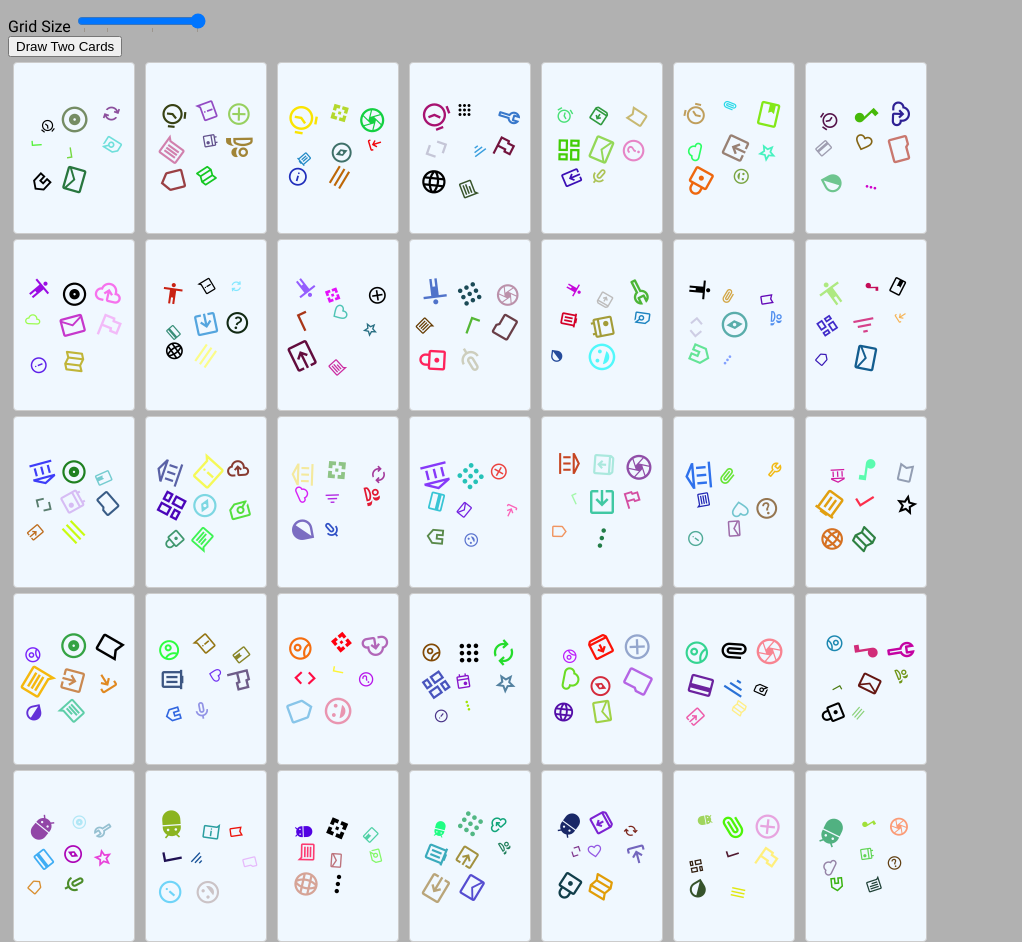
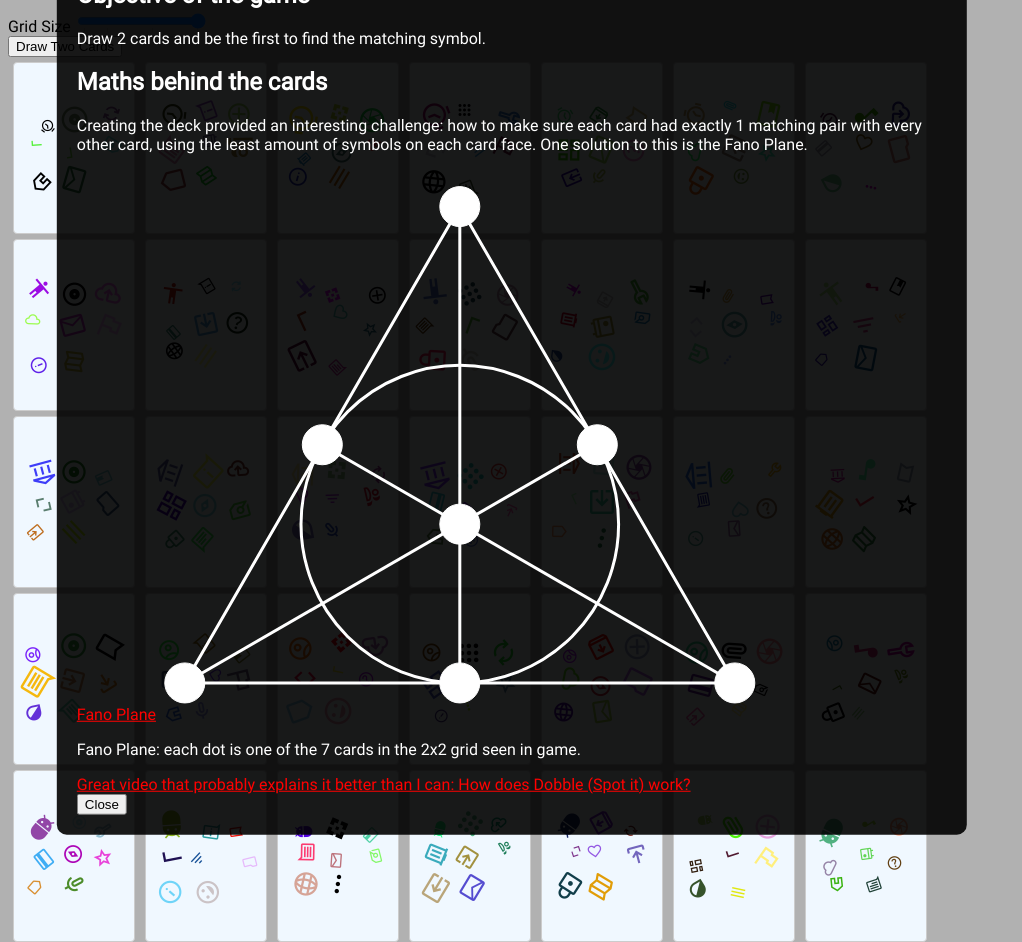
Before and after one commit to Alien2080/mono-match, a website built with webpack: page src/index.html in a window 1280 px wide. Shown: the top 942 px of the page, without its empty margins (0-1022 px from the left). Built offline with nearby package versions, Linux system fonts and the light colour scheme.

Commit message:
readme pop up

```diff
--- a/src/assets/code/domController.js
+++ b/src/assets/code/domController.js
@@ -1,3 +1,4 @@
+// import fanoPlane from '../images/Fano_plane.svg';
 import{ Deck } from './classes/deck';
 import { DeckPage } from './pages/deckPage';
 
@@ -10,6 +11,8 @@ export class DOMController {
   render(gridSize) {
     this.container.innerHTML = ''; // Clear previous content
     this.createDeckPage(gridSize);
+
+    this.container.append(DOMController.renderTransparentContainer(DOMController.generateMonoMatchContent()));
   }
 
   createDeckPage(gridSize) {
@@ -23,6 +26,107 @@ export class DOMController {
     this.deckPage = new DeckPage(new Deck(gridSize), 'deckPageContainer')
     this.deckPage.render();
   }
+
+  static renderTransparentContainer(content) {
+    // Create container element
+    const transContainer = document.createElement('div');
+    transContainer.classList.add('transparent-container');
+
+    // Set content
+    transContainer.appendChild(content);
+
+     // Create close button
+    const closeButton = document.createElement('button');
+    closeButton.textContent = 'Close';
+    closeButton.classList.add('close-button');
+    closeButton.addEventListener('click', () => {
+      document.body.removeChild(transContainer); // Remove container from the DOM when close button is clicked
+    });
+
+    // Append close button to container
+    transContainer.appendChild(closeButton);
+
+    // Append container to body
+    document.body.appendChild(transContainer);
+  }
+
+  static generateMonoMatchContent() {
+    const container = document.createElement('div');
+
+    // Main heading
+    const mainHeading = document.createElement('h1');
+    mainHeading.textContent = 'Mono Match';
+    container.appendChild(mainHeading);
+
+    // Description
+    const description = document.createElement('p');
+    description.textContent = 'Mono matching card game: each pair of cards has exactly 1 matching pair of symbols, no more no less.';
+    container.appendChild(description);
+
+    // Inspired by
+    const inspiredBy = document.createElement('p');
+    inspiredBy.textContent = 'Inspired by the card games Spot it! and Dobble.';
+    container.appendChild(inspiredBy);
+
+    // Objective of the game
+    const objectiveHeading = document.createElement('h2');
+    objectiveHeading.textContent = 'Objective of the game';
+    container.appendChild(objectiveHeading);
+
+    const objectiveContent = document.createElement('p');
+    objectiveContent.textContent = 'Draw 2 cards and be the first to find the matching symbol.';
+    container.appendChild(objectiveContent);
+
+    // Maths behind the cards
+    const mathsHeading = document.createElement('h2');
+    mathsHeading.textContent = 'Maths behind the cards';
+    container.appendChild(mathsHeading);
+
+    const mathsContent = document.createElement('p');
+    mathsContent.textContent = 'Creating the deck provided an interesting challenge: how to make sure each card had exactly 1 matching pair with every other card, using the least amount of symbols on each card face. One solution to this is the Fano Plane.';
+    container.appendChild(mathsContent);
+
+    const fanoPlaneLink = document.createElement('a');
+    fanoPlaneLink.href = 'https://en.wikipedia.org/wiki/Fano_plane';
+    fanoPlaneLink.textContent = 'Fano Plane';
+    container.appendChild(fanoPlaneLink);
+
+    // Fano plane image
+    const fanoPlaneSvg = document.createElement('img');
+    container.appendChild(fanoPlaneSvg);
+    fanoPlaneSvg.outerHTML += `
+      <?xml version="1.0" encoding="UTF-8"?>
+      <svg width="600" height="550" version="1.1" xmlns="http://www.w3.org/2000/svg">
+        <g fill="none" stroke="#fff" stroke-width="3">
+          <circle cx="300" cy="354.4" r="158.8"/>
+          <path d="m25 513.2h550l-275-476.3z"/>
+          <path d="m25 513.2 412.5-238.2"/>
+          <path d="m575 513.2-412.5-238.2"/>
+          <path d="m300 36.9v476.3"/>
+        </g>
+        <circle stroke="white" fill="white" cx="300" cy="513.2" r="20"/>
+        <circle stroke="white" fill="white" cx="575" cy="513.2" r="20"/>
+        <circle stroke="white" fill="white" cx="437.5" cy="275" r="20"/>
+        <circle stroke="white" fill="white" cx="300" cy="36.84" r="20"/>
+        <circle stroke="white" fill="white" cx="162.5" cy="275" r="20"/>
+        <circle stroke="white" fill="white" cx="25" cy="513.2" r="20"/>
+        <circle stroke="white" fill="white" cx="300" cy="354.4" r="20"/>
+      </svg>
+      `;
+
+    const fanoPlaneCaption = document.createElement('p');
+    fanoPlaneCaption.textContent = 'Fano Plane: each dot is one of the 7 cards in the 2x2 grid seen in game.';
+    container.appendChild(fanoPlaneCaption);
+
+    // Great video link
+    const greatVideoLink = document.createElement('a');
+    greatVideoLink.href = 'https://www.youtube.com/watch?v=VTDKqW_GLkw';
+    greatVideoLink.textContent = 'Great video that probably explains it better than I can: How does Dobble (Spot it) work?';
+    container.appendChild(greatVideoLink);
+
+    return container;
+  }
+
 }
 
 export default DOMController;
--- a/src/styles.css
+++ b/src/styles.css
@@ -41,3 +41,40 @@ body {
 .card i {
   font-size: 20px; /* Adjust icon size as needed */
 }
+
+.transparent-container {
+  position: fixed;
+  width: 68%; /* Adjust width as needed */
+  top: 40%;
+  left: 40%;
+  transform: translate(-50%, -50%);
+  background-color: rgba(0, 0, 0, 0.9); /* Adjust transparency as needed */
+  padding: 20px;
+  border-radius: 10px;
+  color: white; /* Adjust text color as needed */
+  z-index: 1000; /* Ensure the container is on top of other elements */
+}
+
+.transparent-container #container {
+  /* Add specific styles for your container content */
+}
+
+/* unvisited link */
+a:link {
+  color: red;
+}
+
+/* visited link */
+a:visited {
+  color: green;
+}
+
+/* mouse over link */
+a:hover {
+  color: hotpink;
+}
+
+/* selected link */
+a:active {
+  color: blue;
+}
```
